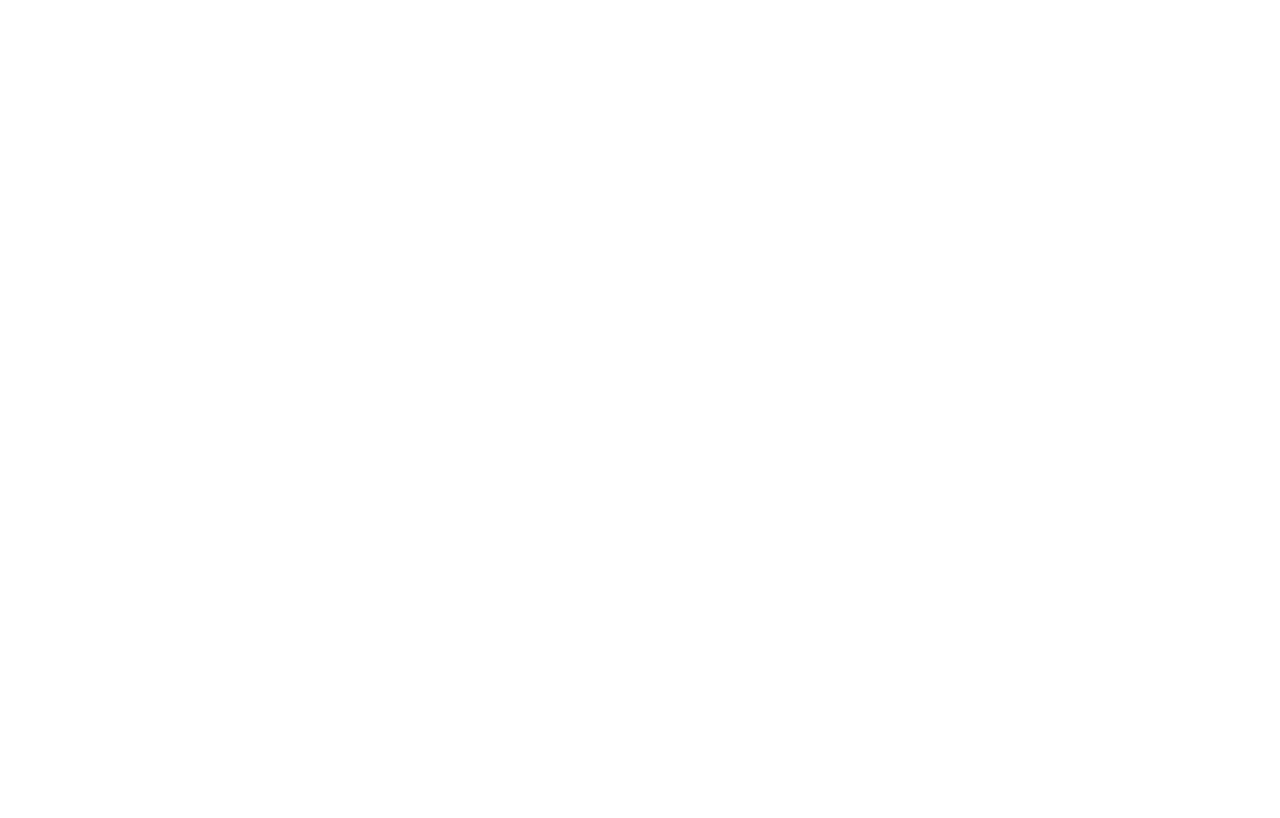
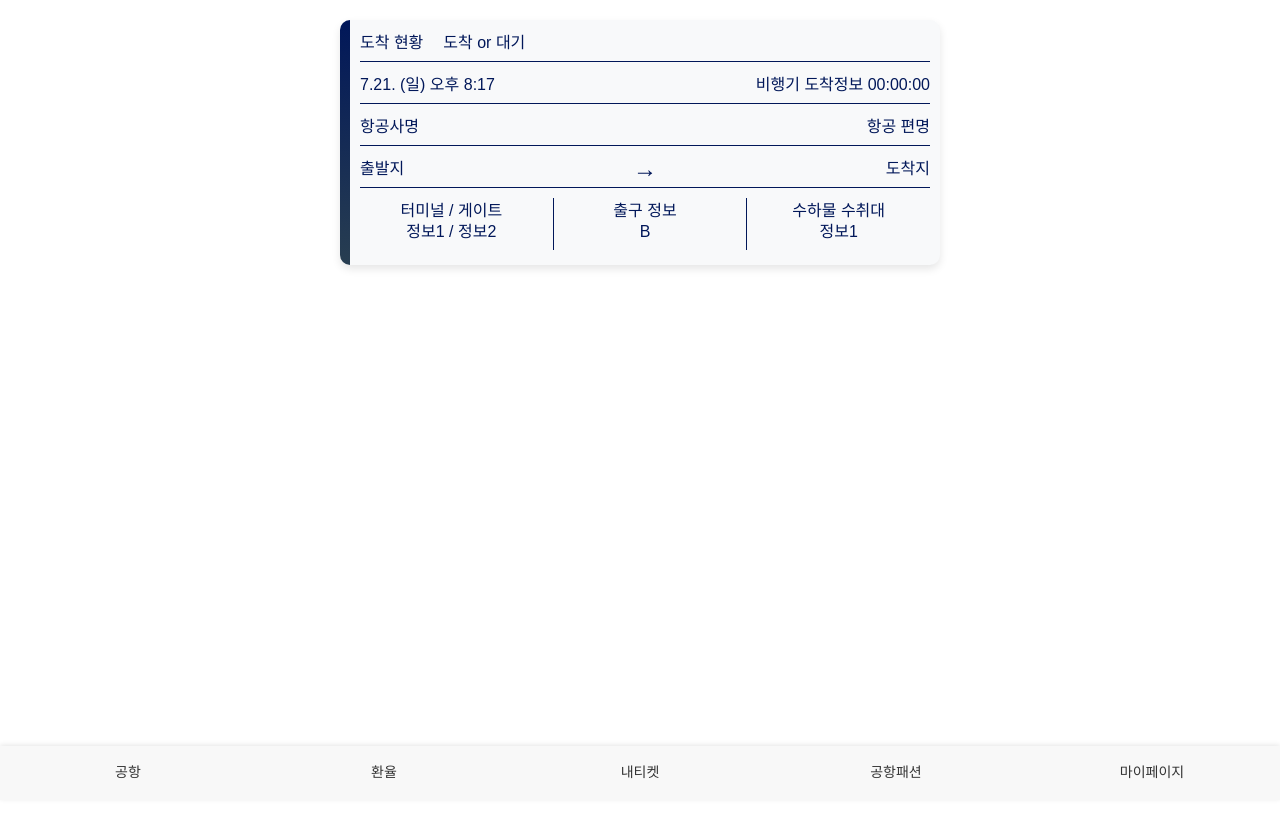
Before and after one commit to yongwonZZ/2-, a React (Create React App) app: page /boardingPass in a window 1280 px wide. Before the commit this address had no page. Built offline with nearby package versions, Linux system fonts and the light colour scheme.

Commit message:
보딩패스 디자인만 작성

```diff
--- a/src/App.tsx
+++ b/src/App.tsx
@@ -1,7 +1,11 @@
 import { Routes, Route } from "react-router-dom";
 import MainPage from "./mainPage/MainPage";
 import AirlineSearchPage from "./airlinePage/AirlineSearchPage";
-
+import Login from './login/Login';
+import CreateAccount from './createaccount/CreateAccount'; // CreateAccount 페이지 컴포넌트 임포트
+import MyPage from './myPage/MyPage'; // MyPage 컴포넌트 임포트
+import FooterNavbar from "./gwcomponents/nav"; // FooterNavbar 컴포넌트 임포트
+import BoardingPass from "./boardingPass/BoardingPass";
 // 라우팅 설명
 // Routes 하위의 Route 컴포넌트: 다양한 URL 경로에 대한 라우트 정의
 // Header, Navbar 컴포넌트: 각각의 페이지 안에 속하도록 구성
@@ -11,8 +15,12 @@
       <Routes>
         <Route path="/" element={<MainPage />} />
         <Route path="/airline-search" element={<AirlineSearchPage />} />
-
+          <Route path="/login" element={<Login />} />
+          <Route path="/create-account" element={<CreateAccount />} /> {/* CreateAccount 경로 추가 */}
+          <Route path="/myPage" element={<MyPage />} /> {/* MyPage 경로 추가 */}
+          <Route path="/boardingPass" element={<BoardingPass />} />
       </Routes>
+        <FooterNavbar />
     </div>
   );
 }
--- /dev/null
+++ b/src/boardingPass/BoardingPass.css
@@ -0,0 +1,101 @@
+.boarding-pass {
+    display: flex;
+    width: 90%;
+    max-width: 600px;
+    margin: 20px auto;
+    background-color: #f8f9fa; /* 전체 배경색 */
+    color: #011759; /* 텍스트 색상 */
+    box-shadow: 0 4px 8px rgba(0, 0, 0, 0.1);
+    font-family: Arial, sans-serif;
+    border-radius: 10px;
+    overflow: hidden; /* 내용이 넘칠 때 보이지 않도록 설정 */
+}
+
+.color-strip {
+    width: 10px;
+    background: linear-gradient(to bottom, rgb(1, 23, 89), #283e51);
+}
+
+.boarding-pass-content {
+    flex: 1;
+    padding: 10px;
+}
+
+.status,
+.flight-info,
+.airline-info,
+.route-info,
+.additional-info {
+}
+
+.status {
+    display: flex;
+}
+
+.status p:first-child {
+    margin-right: 20px; /* 첫 번째 p 요소와 두 번째 p 요소 사이의 간격 설정 */
+}
+
+.status p,
+.flight-info p,
+.airline-info p,
+.route-info p,
+.additional-info p {
+    margin: 5px 0;
+}
+
+.flight-info {
+    display: flex;
+    justify-content: space-between;
+    border-top: 1px solid rgb(1, 23, 89);
+    padding-top: 10px;
+}
+
+.airline-info {
+    display: flex;
+    justify-content: space-between;
+    border-top: 1px solid rgb(1, 23, 89);
+    padding-top: 10px;
+}
+
+.route-info {
+    display: flex;
+    align-items: center;
+    justify-content: space-between;
+    border-top: 1px solid rgb(1, 23, 89);
+    padding-top: 10px;
+}
+
+.route-info .icon {
+    font-size: 24px;
+    margin: 0 10px;
+}
+
+.additional-info {
+    display: flex;
+    justify-content: space-between;
+    border-top: 1px solid rgb(1, 23, 89);
+    padding-top: 10px;
+}
+
+.additional-info > div {
+    flex: 1;
+    text-align: center;
+}
+
+.additional-info > div:not(:last-child) {
+    border-right: 1px solid rgb(1, 23, 89);
+    padding-right: 10px;
+}
+
+.additional-info p {
+    margin: 5px 0;
+}
+
+.boarding-pass p {
+    color: rgb(1, 23, 89); /* 포인트 컬러를 텍스트 색상으로 사용 */
+}
+
+.boarding-pass-content div {
+    padding-bottom: 5px;
+}
--- a/src/boardingPass/BoardingPass.tsx
+++ b/src/boardingPass/BoardingPass.tsx
@@ -1,10 +1,45 @@
-import  { useNavigate } from "react-router-dom";
+import React from 'react';
+import './BoardingPass.css';
 
-const BoardingPass = () =>{
+const BoardingPass: React.FC = () => {
     return (
-        <>
+        <div className="boarding-pass">
+            <div className="color-strip"></div>
+            <div className="boarding-pass-content">
+                <div className="status">
+                    <p>도착 현황</p>
+                    <p>도착 or 대기</p>
+                </div>
+                <div className="flight-info">
+                    <p>7.21. (일) 오후 8:17</p>
+                    <p>비행기 도착정보 00:00:00</p>
+                </div>
+                <div className="airline-info">
+                    <p>항공사명</p>
+                    <p>항공 편명</p>
+                </div>
+                <div className="route-info">
+                    <p>출발지</p>
+                    <span className="icon">→</span>
+                    <p>도착지</p>
+                </div>
+                <div className="additional-info">
+                    <div>
+                        <p>터미널 / 게이트</p>
+                        <p>정보1 / 정보2</p>
+                    </div>
+                    <div>
+                        <p>출구 정보</p>
+                        <p>B</p>
+                    </div>
+                    <div>
+                        <p>수하물 수취대</p>
+                        <p>정보1</p>
+                    </div>
+                </div>
+            </div>
+        </div>
+    );
+};
 
-        </>
-    );
-}
 export default BoardingPass;
--- a/src/gwcomponents/nav.tsx
+++ b/src/gwcomponents/nav.tsx
@@ -8,7 +8,7 @@
                 <ul className="navbar-list">
                     <li><a href="../App.tsx">공항</a></li>
                     <li><a href="#">환율</a></li>
-                    <li><a href="#">내티켓</a></li>
+                    <li><a href="../boardingPass">내티켓</a></li>
                     <li><a href="#">공항패션</a></li>
                     <li><a href="../login">마이페이지</a></li>
                 </ul>
```
